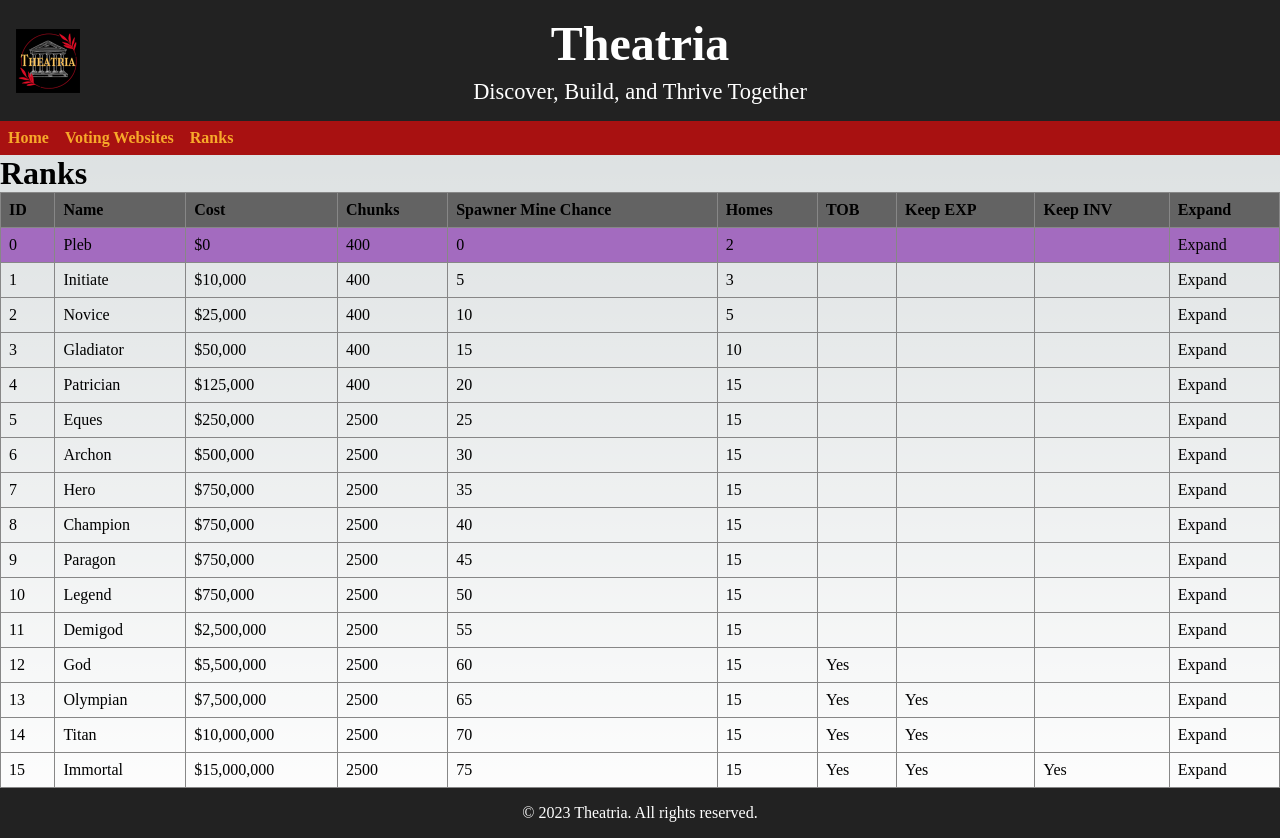
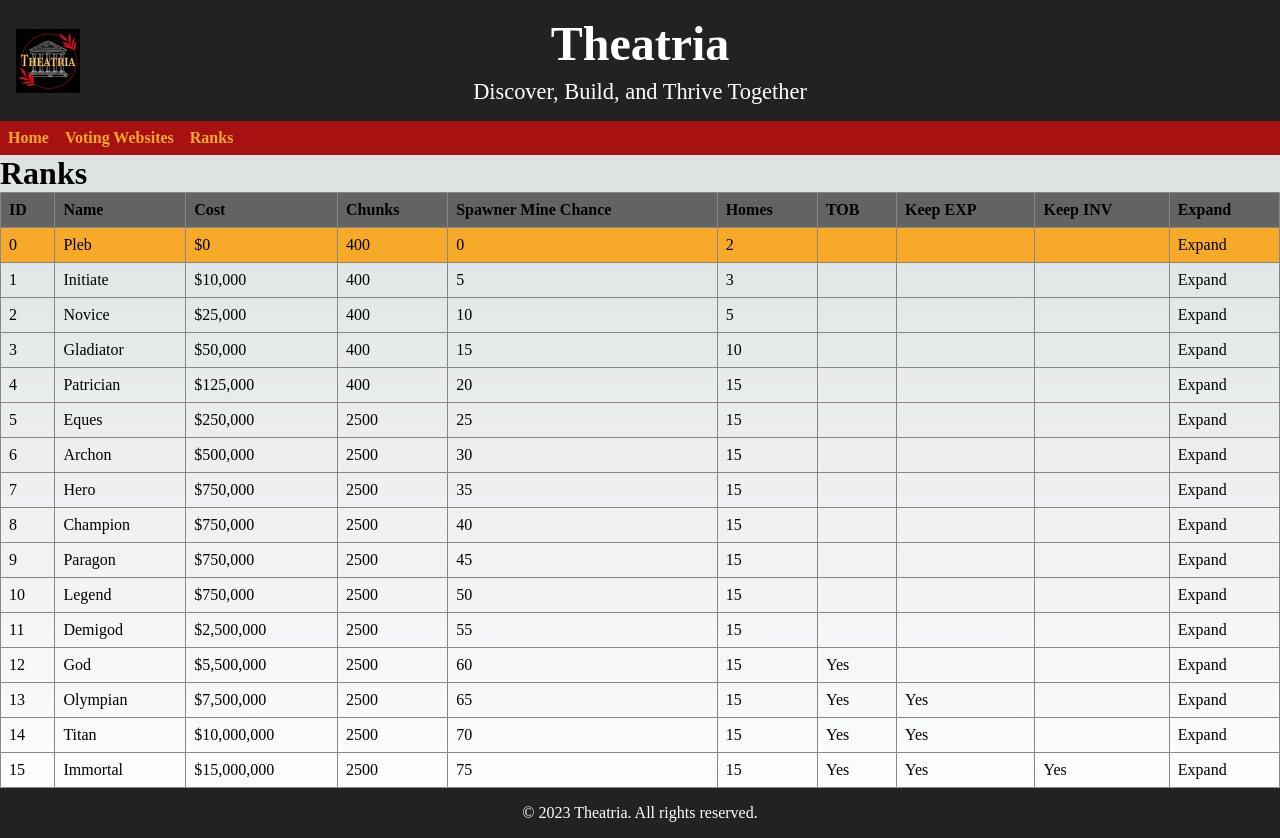
Before and after one commit to JL-III/Theatria-Nextjs, a Next.js app: page /ranks in a window 1280 px wide. In both pictures the pointer is over the element 27 px from the left and 245 px from the top of the page. Built offline with nearby package versions, Linux system fonts and the light colour scheme.

Commit message:
update background color on hover

```diff
--- a/css/ranks.module.css
+++ b/css/ranks.module.css
@@ -22,5 +22,5 @@
 }
 
 .localTrHover:hover .localTd {
-    background-color: #a36bbf;
+    background-color: #f7a92a;
 }
```
